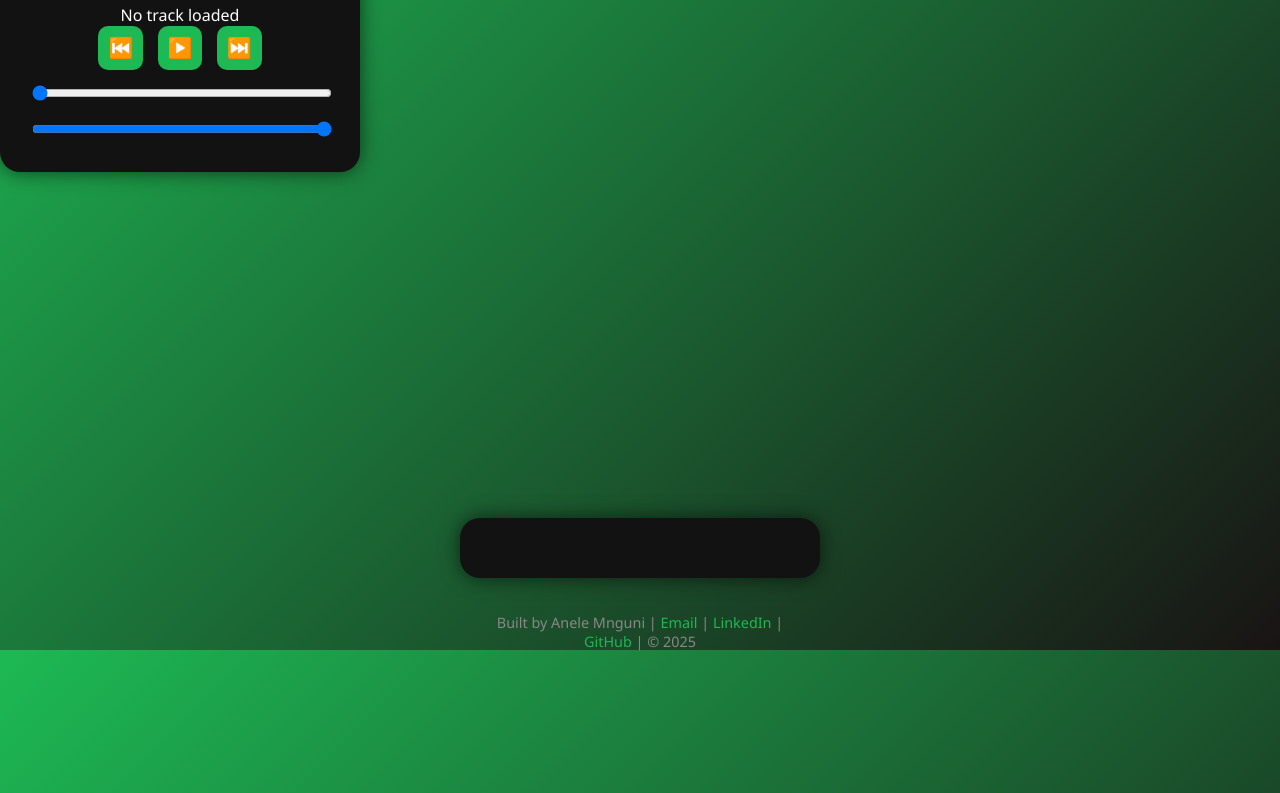
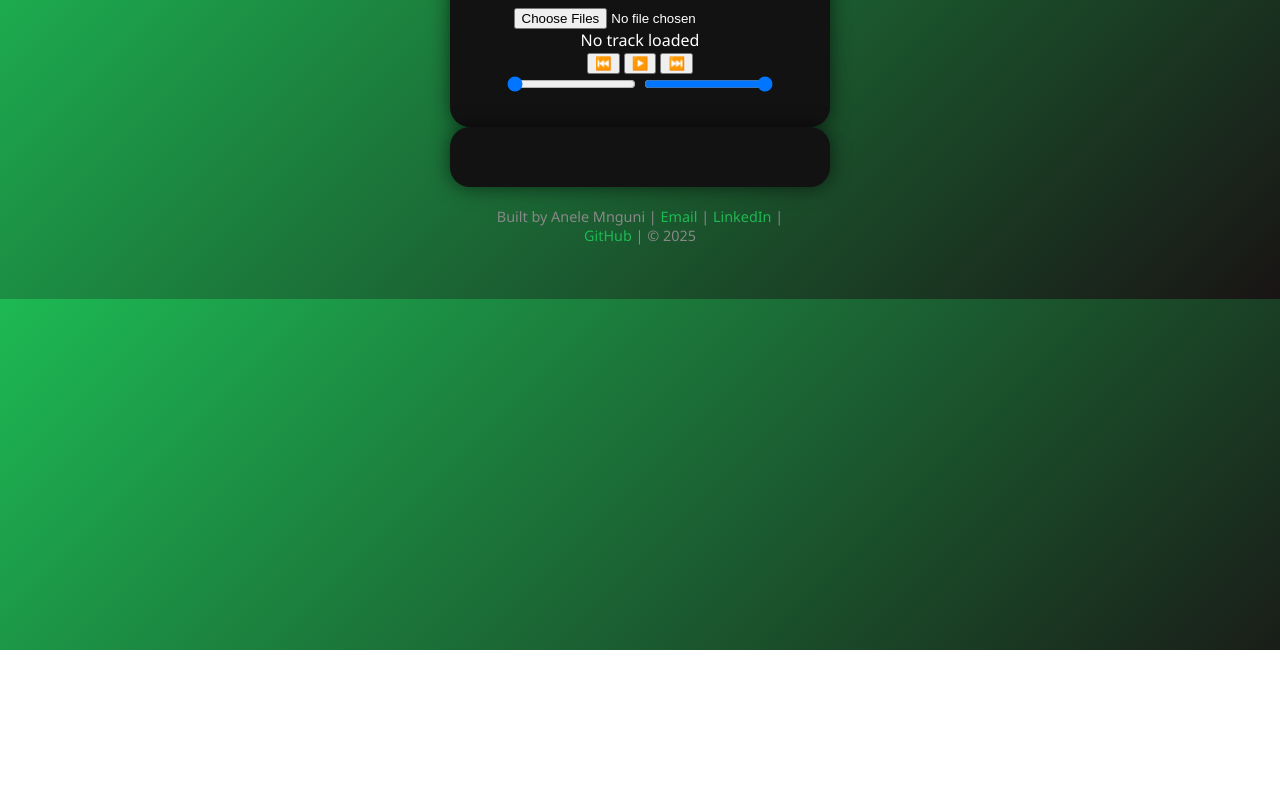
Before and after one commit to goov-ito/GroovyBox, a plain HTML site: page index.html in a window 1280 px wide. Shown: the part 150-943 px from the top of the page. After the commit the page ends 800 px from the top, so only its background shows below. Drawn offline with Linux system fonts and the light colour scheme.

Commit message:
Update style.css

```diff
--- a/style.css
+++ b/style.css
@@ -3,33 +3,25 @@ body {
   background: linear-gradient(135deg, #1db954, #191414);
   color: white;
   margin: 0;
-  height: 100vh;
-}
-
-.container {
-  display: flex;
-  flex-direction: column;
-  justify-content: center;  /* vertical center */
-  align-items: center;      /* horizontal center */
-  height: 100%;
-  padding: 20px;
+  padding: 40px;
 }
 
 .player {
-  text-align: center;
+  max-width: 320px;
+  margin: 0 auto;
   background-color: #121212;
   padding: 30px;
   border-radius: 20px;
-  width: 300px;
   box-shadow: 0 0 20px rgba(0,0,0,0.6);
+  text-align: center;
 }
 
 footer {
-  margin-top: 20px;
+  max-width: 320px;
+  margin: 20px auto 0 auto;
   font-size: 0.9em;
   color: #888;
   text-align: center;
-  width: 300px;
 }
 
 footer a {
@@ -40,23 +32,3 @@ footer a {
 footer a:hover {
   text-decoration: underline;
 }
-
-#fileInput {
-  margin-bottom: 15px;
-}
-
-.controls button {
-  font-size: 20px;
-  padding: 10px;
-  margin: 0 5px;
-  background: #1db954;
-  border: none;
-  border-radius: 10px;
-  cursor: pointer;
-}
-
-#progressBar,
-#volumeControl {
-  width: 100%;
-  margin-top: 15px;
-}
```
